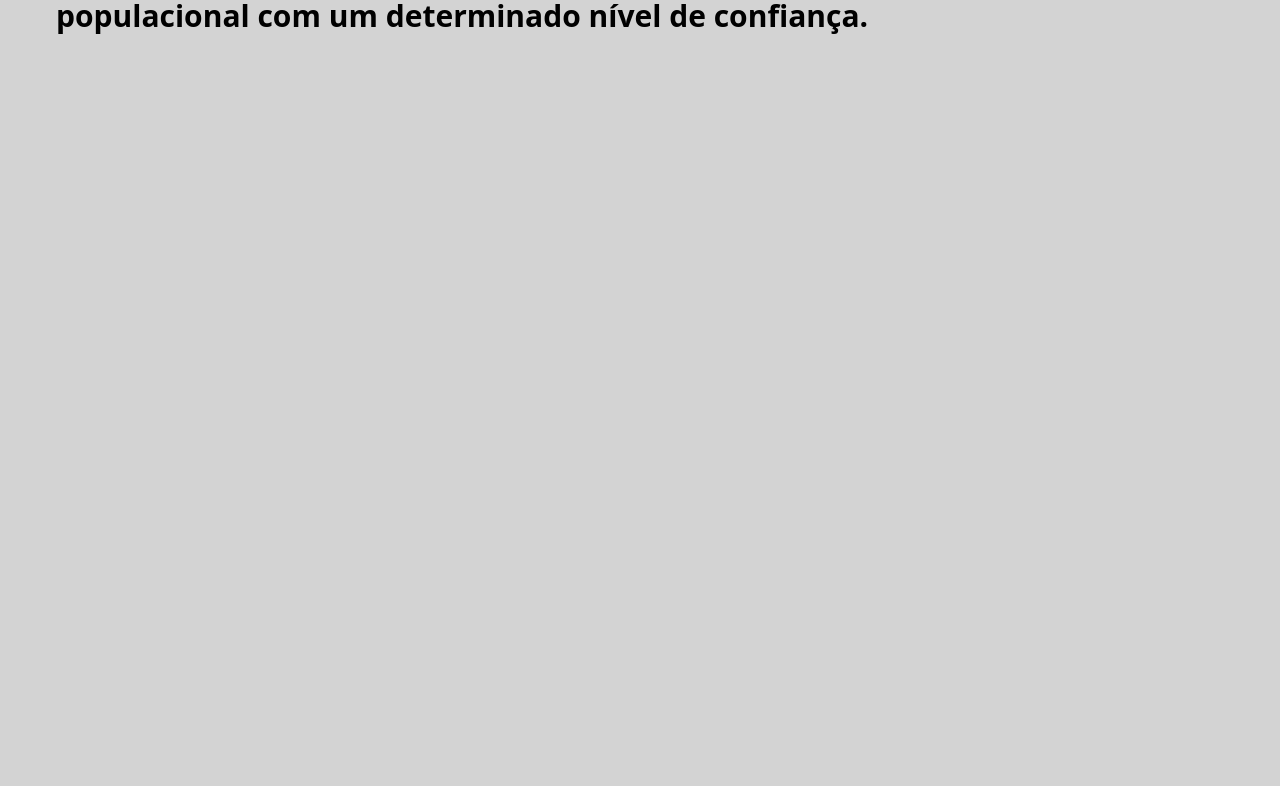
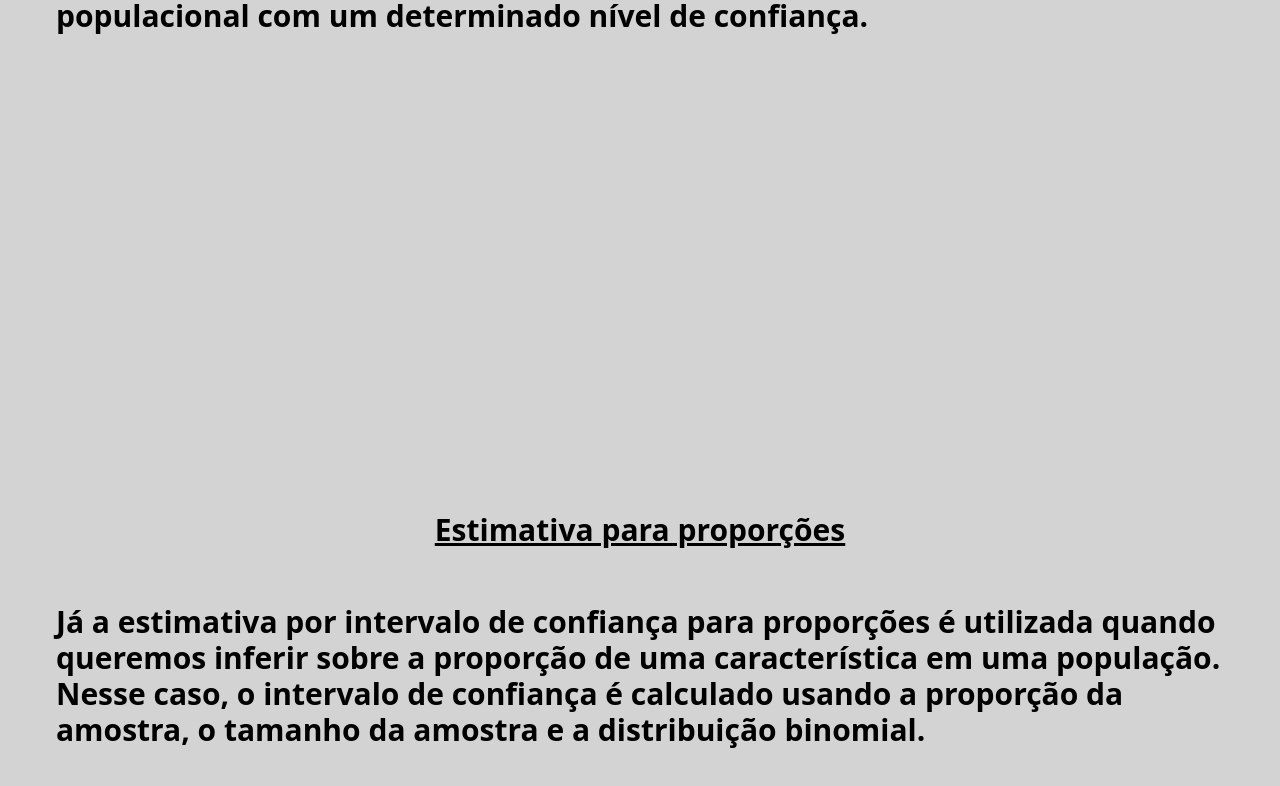
Before and after one commit to Blackoutseeker/intervalos, a Next.js app: page / in a window 1280 px wide. Shown: the part 2720-3506 px from the top of the page. Before the commit the page ends 2996 px from the top, so only its background shows below. Built offline with nearby package versions, Linux system fonts and the light colour scheme; no server answers.

Commit message:
feat(pages): Added Slide5 component to Home page

```diff
--- a/src/pages/index.tsx
+++ b/src/pages/index.tsx
@@ -4,6 +4,7 @@ import Slide1 from '@src/components/Slides/Slide1'
 import Slide2 from '@src/components/Slides/Slide2'
 import Slide3 from '@src/components/Slides/Slide3'
 import Slide4 from '@src/components/Slides/Slide4'
+import Slide5 from '@src/components/Slides/Slide5'
 
 const Home: NextPage = () => {
   return (
@@ -14,6 +15,7 @@ const Home: NextPage = () => {
         <Slide2 />
         <Slide3 />
         <Slide4 />
+        <Slide5 />
       </main>
     </>
   )
```
